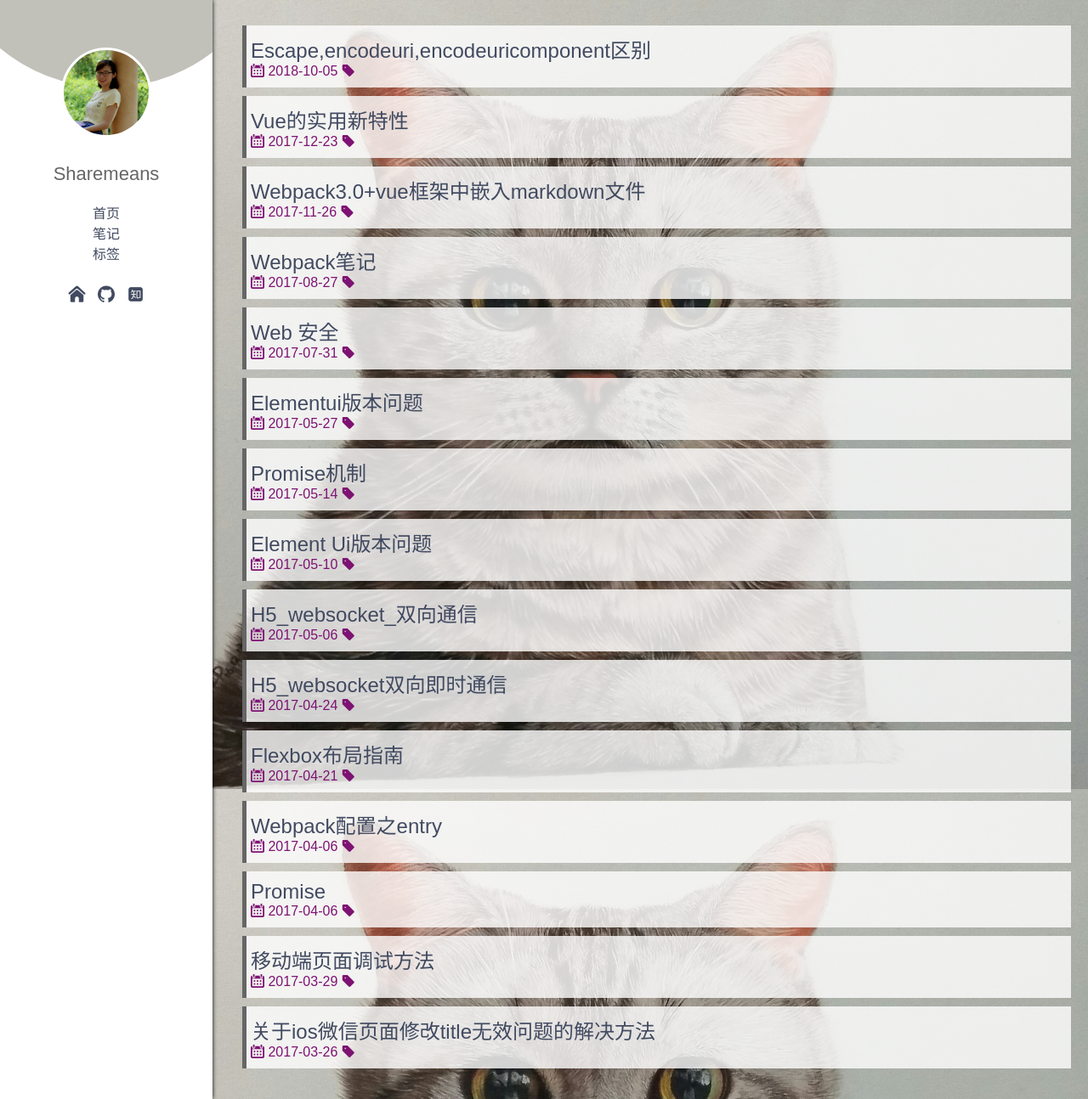
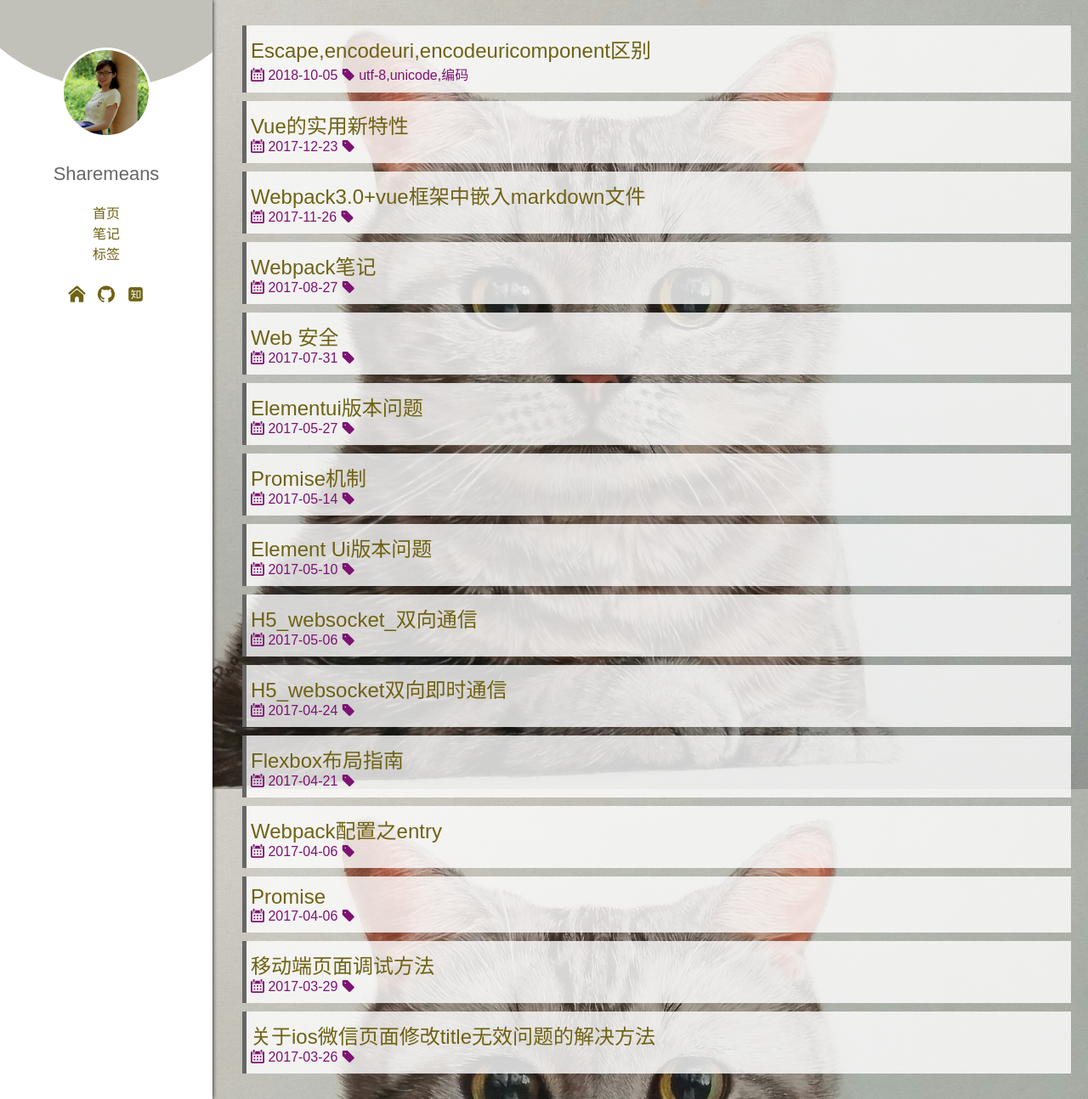
Before and after one commit to sharemeans/jekyll.sharemeans.github.io, a Jekyll site: the page built from index.html, in a window 1280 px wide. Shown: the whole page at 85% size. Built offline with Jekyll 4.4.1, drawn with Linux system fonts in a browser that asks for light colours.

Commit message:
修改笔记－添加标签

```diff
--- a/assets/css/default.css
+++ b/assets/css/default.css
@@ -11,7 +11,7 @@ li, ol, ul {
 
 a {
   text-decoration: none;
-  color: #414a60;
+  color: #6f6214;
 }
 
 a:active, a:focus, a:hover, button, input, textarea {
--- a/assets/css/default.scss
+++ b/assets/css/default.scss
@@ -5,7 +5,7 @@ a,b,body,button,dd,div,dl,em,footer,form,h1,h2,h3,h4,h5,h6,i,input,label,li,nav,
 li,ol,ul{
     list-style:none
 }
-a{text-decoration:none;color:#414a60}
+a{text-decoration:none;color:#6f6214}
 a:active,a:focus,a:hover,button,input,textarea{
     outline:0
 }
```
Also changed, not shown: _posts/2018-10-5-escape,encodeURI,encodeURIComponent区别.md (+3 -0 lines).
